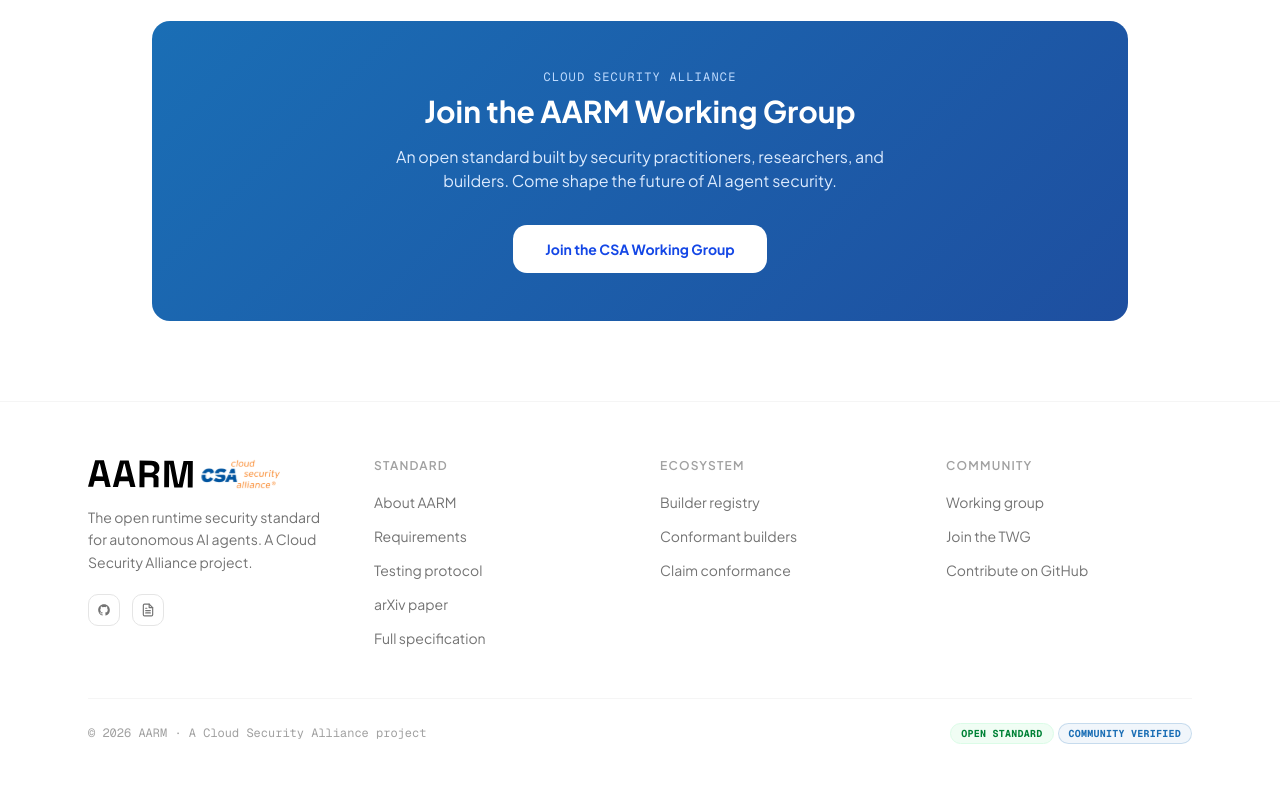
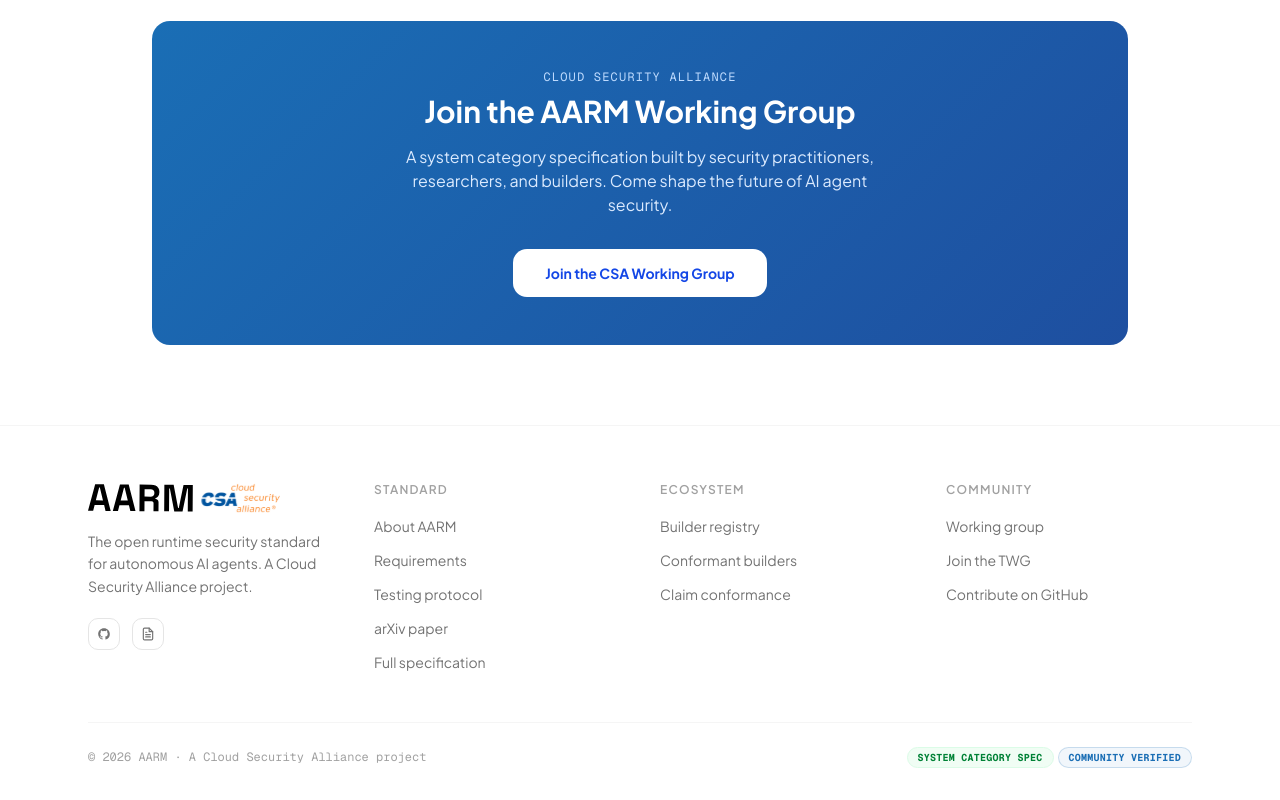
Before and after one commit to aarm-dev/aarm, a Next.js app: page / in a window 1280 px wide. Shown: the part 2308-3108 px from the top of the page. Before the commit the page ends 3084 px from the top, so only its background shows below. Built offline with nearby package versions, Linux system fonts and the light colour scheme.

Commit message:
Replace 'open standard/specification' with 'system category specification' throughout
Co-Authored-By: Claude Sonnet 4.6 <noreply@anthropic.com>

```diff
--- a/src/app/about/page.tsx
+++ b/src/app/about/page.tsx
@@ -4,7 +4,7 @@ import Link from "next/link";
 export const metadata: Metadata = {
   title: "About — AARM",
   description:
-    "What AARM is, why it exists, and how it works. The open standard for AI agent runtime security.",
+    "What AARM is, why it exists, and how it works. The system category specification for AI agent runtime security.",
 };
 
 export default function AboutPage() {
@@ -24,7 +24,7 @@ export default function AboutPage() {
             What is AARM?
           </h1>
           <p className="text-xl leading-relaxed text-neutral-500">
-            Autonomous Action Runtime Management (AARM) is an open specification
+            Autonomous Action Runtime Management (AARM) is a system category specification
             that defines what a security system must do before an AI agent executes
             any action — in any environment, at any scale.
           </p>
--- a/src/app/layout.tsx
+++ b/src/app/layout.tsx
@@ -149,7 +149,7 @@ export default function RootLayout({
               </div>
               <div className="flex items-center gap-1">
                 <span className="rounded-full bg-green-50 px-2.5 py-0.5 font-mono text-[10px] font-bold uppercase tracking-wide text-green-700 border border-green-100">
-                  Open Standard
+                  System Category Spec
                 </span>
                 <span className="rounded-full px-2.5 py-0.5 font-mono text-[10px] font-bold uppercase tracking-wide border"
                   style={{ backgroundColor: "rgba(26,110,181,0.06)", color: "#1A6EB5", borderColor: "rgba(26,110,181,0.2)" }}>
--- a/src/app/page.tsx
+++ b/src/app/page.tsx
@@ -215,7 +215,7 @@ export default function HomePage() {
               Join the AARM Working Group
             </h2>
             <p className="mx-auto mb-8 max-w-lg text-blue-100">
-              An open standard built by security practitioners, researchers,
+              A system category specification built by security practitioners, researchers,
               and builders. Come shape the future of AI agent security.
             </p>
             <a
--- a/src/app/working-group/page.tsx
+++ b/src/app/working-group/page.tsx
@@ -224,7 +224,7 @@ export default function WorkingGroupPage() {
           <div className="grid gap-6 sm:grid-cols-3">
             {[
               {
-                title: "Open specification",
+                title: "System category specification",
                 desc: "AARM is a vendor-neutral, community-driven standard — no single company controls the roadmap.",
               },
               {
```
Also changed, not shown: 1 other file (tests, documents, lock files or other folders).
